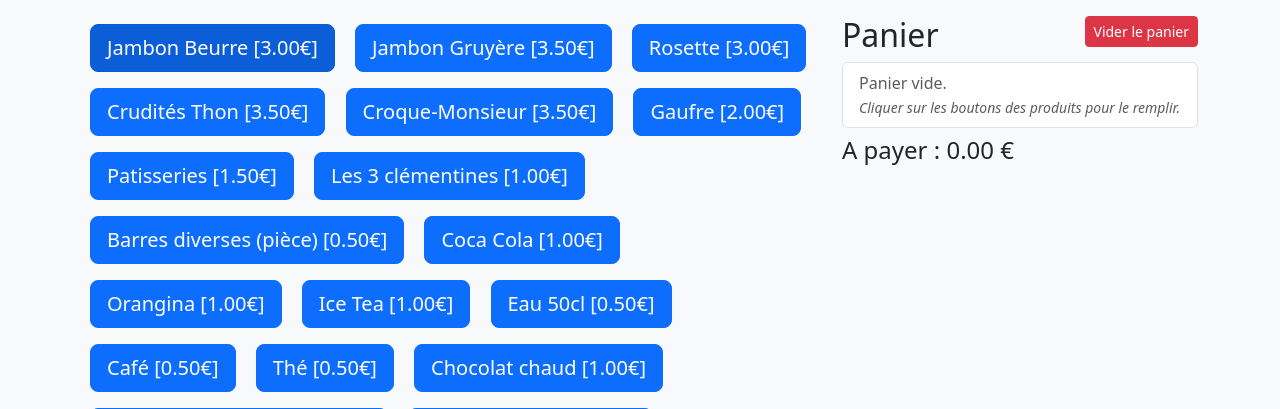
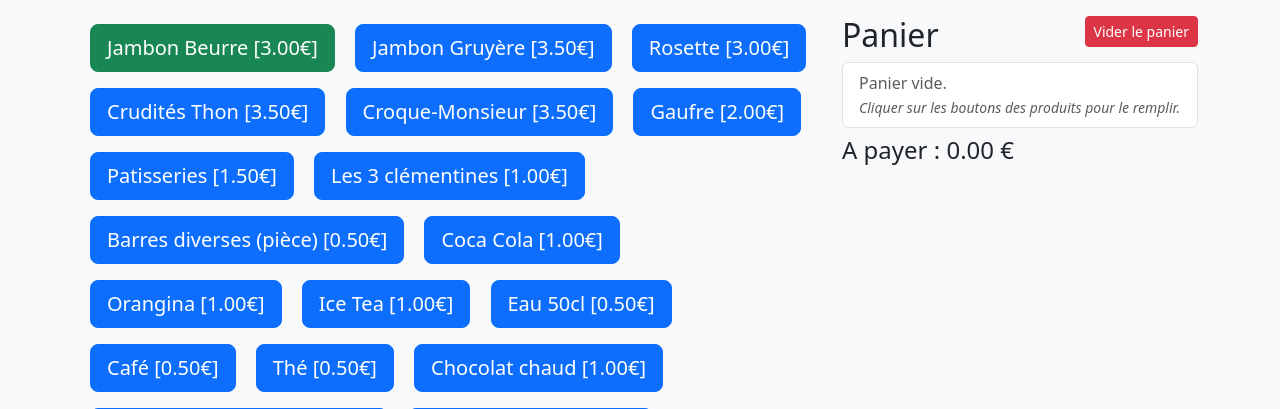
Before and after one commit to PatBriPerso/adg-buvette, a Flask app: page / in a window 1280 px wide, with the pointer over the restyled element. Shown: the part 56-465 px from the top of the page. Run offline with Flask 3, Linux system fonts and the light colour scheme.

Commit message:
La couleur des boutons des produits passe en vert quand on passe au-dessus

```diff
--- a/templates/layout.html
+++ b/templates/layout.html
@@ -5,6 +5,12 @@
     <meta name="viewport" content="width=device-width, initial-scale=1" />
     <title>Buvette Archers de Guyancourt</title>
     <link href="https://cdn.jsdelivr.net/npm/bootstrap@5.3.2/dist/css/bootstrap.min.css" rel="stylesheet">
+    <style>
+      .product-btn:hover {
+        background-color: #198754;
+        border-color: #198754;
+      }
+    </style>
   </head>
   <body class="bg-light">
     <nav class="navbar navbar-dark bg-dark mb-3">
```
